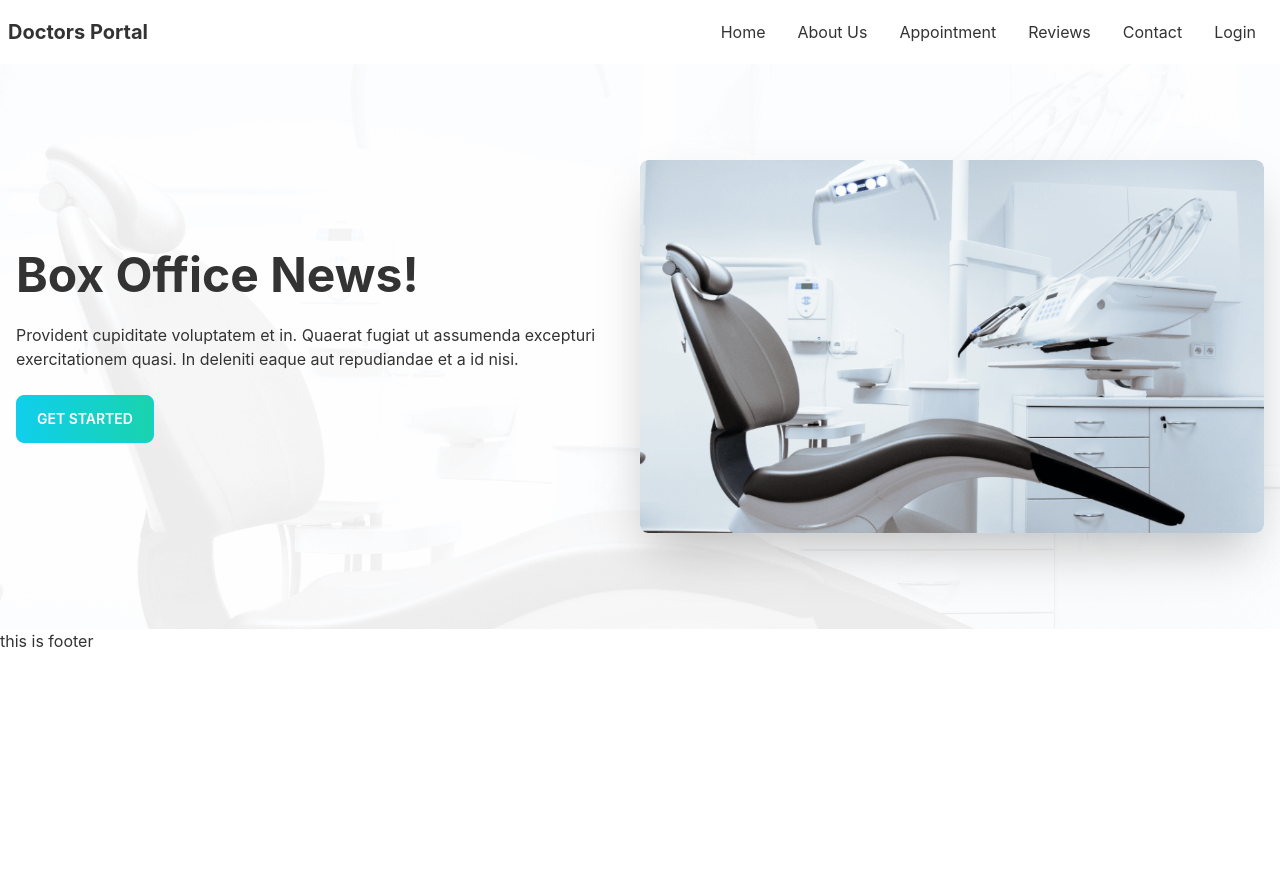
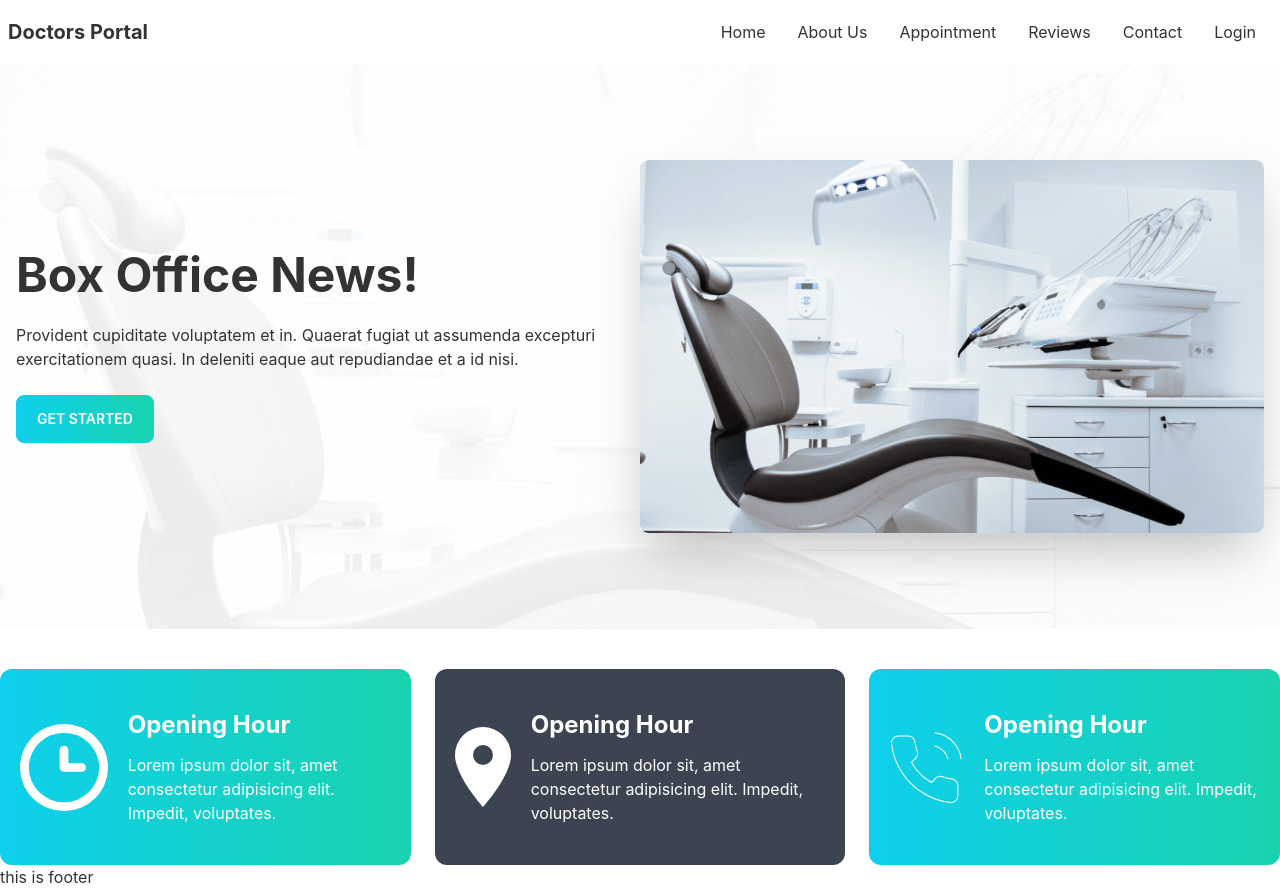
Before and after one commit to noyon-podder/Doctor-Protal-cl, a React (Create React App) app: page / in a window 1280 px wide. Before the commit the page ends 800 px from the top, so only its background shows below. Built offline with nearby package versions, Linux system fonts and the light colour scheme.

Commit message:
information card add this commit

```diff
--- a/src/Pages/Home/Home/Home.js
+++ b/src/Pages/Home/Home/Home.js
@@ -1,10 +1,12 @@
 import React from 'react';
 import Banner from '../Banner/Banner';
+import Information from '../Information/Information';
 
 const Home = () => {
     return (
         <div>
             <Banner/>
+            <Information/>
         </div>
     );
 };
--- /dev/null
+++ b/src/Pages/Home/Information/Information.js
@@ -0,0 +1,35 @@
+import React from 'react';
+import clock from "../../../assets/icons/clock.svg";
+import marker from "../../../assets/icons/marker.svg";
+import phone from "../../../assets/icons/phone.svg";
+
+
+const Information = () => {
+    return (
+        <div className='grid gap-6 grid-cols-1 lg:grid-cols-3 mt-10'>
+            <div className='flex items-center bg-gradient-to-r from-primary to-secondary py-10 px-5 rounded-xl'>
+                <img src={clock} alt="" className='mr-5'/>
+                <div>
+                    <h3 className='text-white font-bold mb-3 text-2xl'>Opening Hour</h3>
+                    <p className='text-white'>Lorem ipsum dolor sit, amet consectetur adipisicing elit. Impedit, voluptates.</p>
+                </div>
+            </div>
+            <div className='flex items-center bg-neutral py-10 px-5 rounded-xl'>
+                <img src={marker} alt="" className='mr-5'/>
+                <div>
+                    <h3 className='text-white font-bold mb-3 text-2xl'>Opening Hour</h3>
+                    <p className='text-white'>Lorem ipsum dolor sit, amet consectetur adipisicing elit. Impedit, voluptates.</p>
+                </div>
+            </div>
+            <div className='flex items-center bg-gradient-to-r from-primary to-secondary py-10 px-5 rounded-xl'>
+                <img src={phone} alt="" className='mr-5'/>
+                <div>
+                    <h3 className='text-white font-bold mb-3 text-2xl'>Opening Hour</h3>
+                    <p className='text-white'>Lorem ipsum dolor sit, amet consectetur adipisicing elit. Impedit, voluptates.</p>
+                </div>
+            </div>
+        </div>
+    );
+};
+
+export default Information;
```
